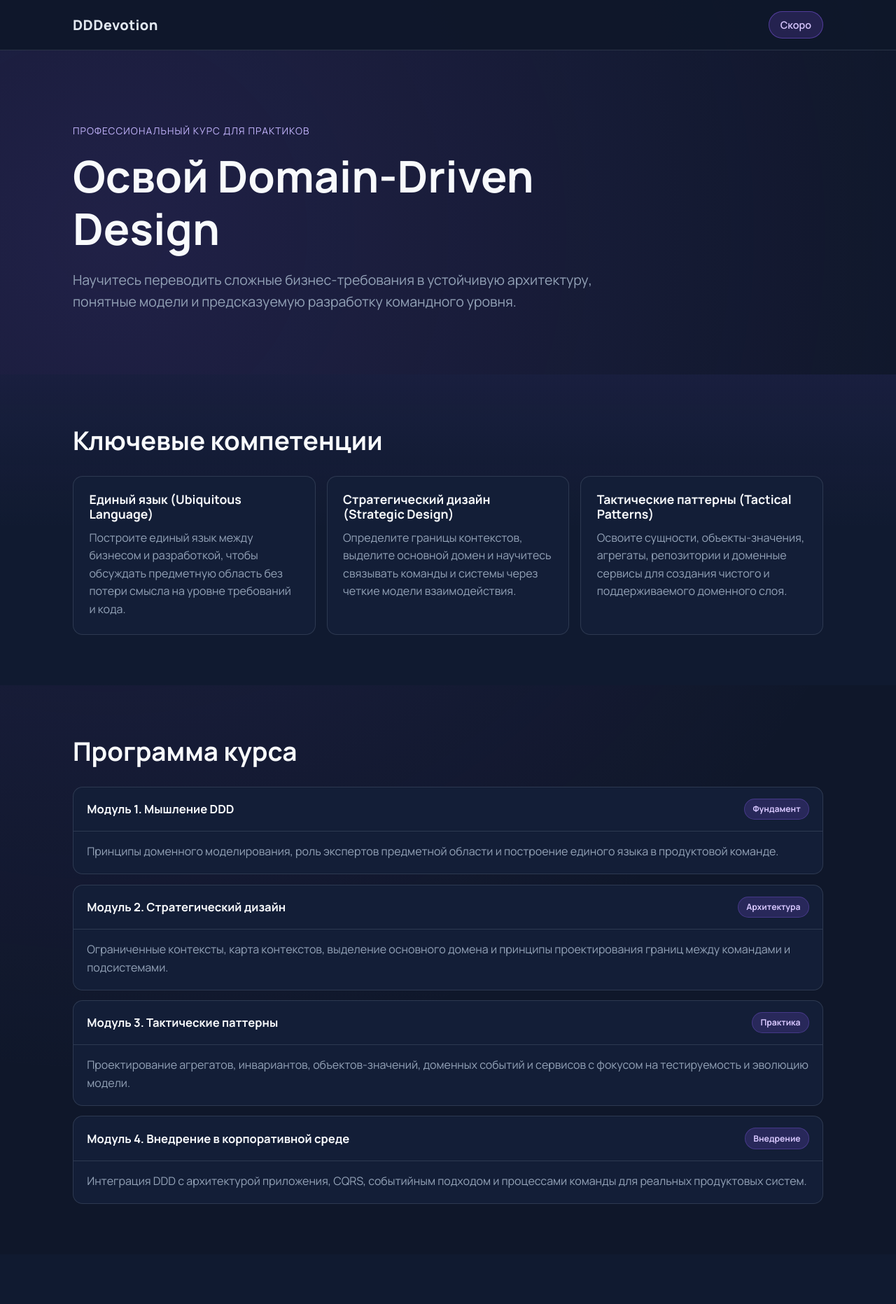
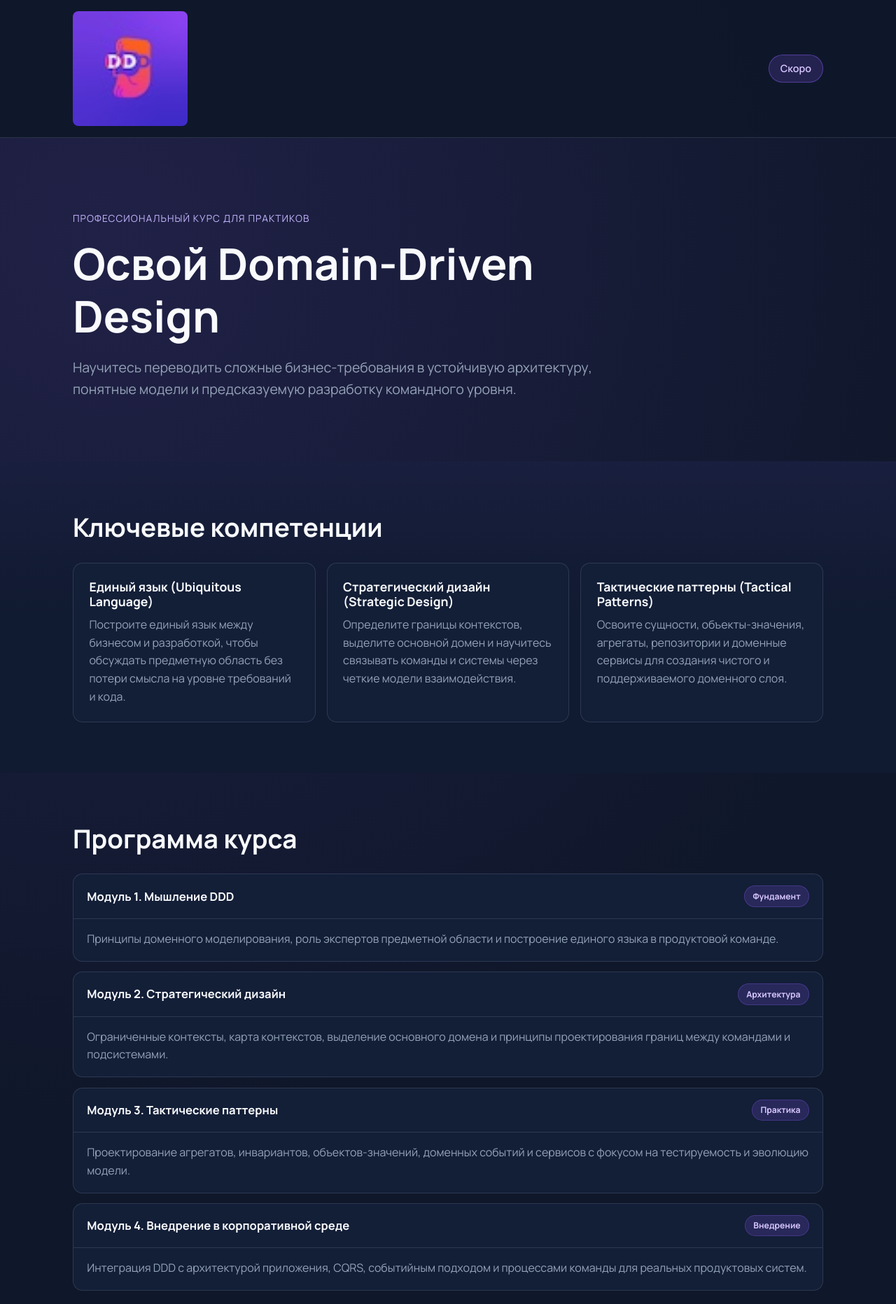
Before and after one commit to GraDea/dddcourse.github.io, a Jekyll site: the page built from index.md, in a window 1280 px wide. Shown: the top 1863 px of the page at 70% size. Built offline with Jekyll 4.4.1, drawn with Linux system fonts in a browser that asks for light colours.

Commit message:
feat: use image logo in header and document workflow

```diff
--- a/assets/css/custom.css
+++ b/assets/css/custom.css
@@ -60,10 +60,16 @@ h3 {
     padding: 1rem 1.5rem;
 }
 
-.logo {
-    font-weight: 800;
-    font-size: 1.25rem;
-    letter-spacing: 0.02em;
+.brand {
+    display: inline-flex;
+    align-items: center;
+}
+
+.logo-image {
+    display: block;
+    width: 164px;
+    height: auto;
+    border-radius: 8px;
 }
 
 .soon-button {
--- a/index.md
+++ b/index.md
@@ -6,7 +6,9 @@ subtitle: Освойте DDD и проектируйте системы, кот
 
 <header class="site-header">
   <div class="container header-inner">
-    <div class="logo">DDDevotion</div>
+    <a href="{{ '/' | relative_url }}" class="brand" aria-label="DDDevotion">
+      <img src="{{ '/assets/images/logo.jpg' | relative_url }}" alt="Логотип DDDevotion" class="logo-image">
+    </a>
     <a href="#cta" class="soon-button">Скоро</a>
   </div>
 </header>
```
Also changed, not shown: OPENCODE.md (+7 -0 lines).
